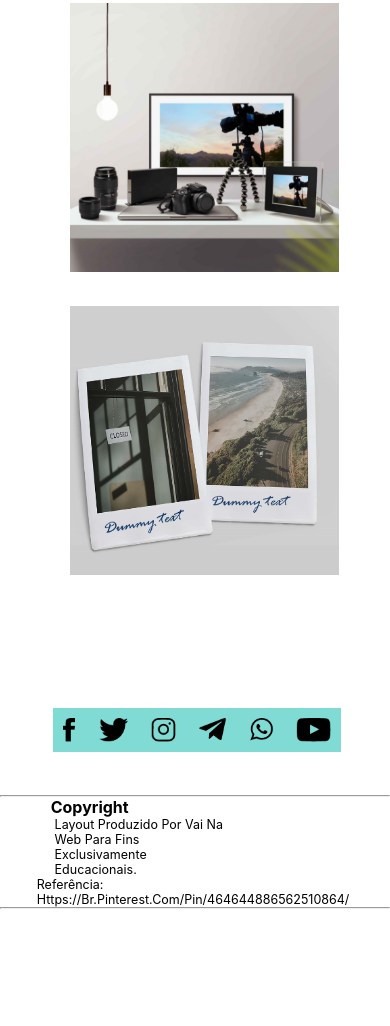
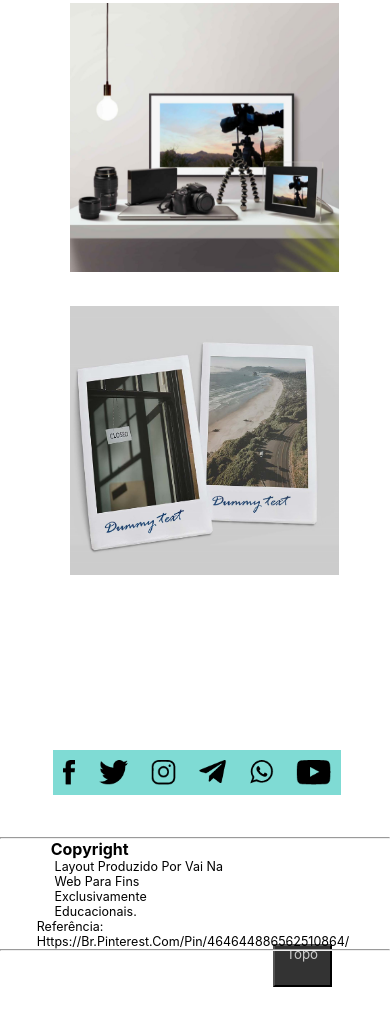
Before and after one commit to leovantine/Portflow, a plain HTML site: page index.html in a window 390 px wide. Shown: the part 3501-4527 px from the top of the page. Drawn offline with Linux system fonts and the light colour scheme.

Commit message:
Code concluded

```diff
--- a/index.html
+++ b/index.html
@@ -61,6 +61,9 @@
             </section>
         </main>
         <footer>
+            <a href="#">
+                <button class="up">Topo</button>
+                </a>
             <div class="medias">
                 <img src="./ImgPortflow/Img14.png" alt="image">
             </div>
--- a/style.css
+++ b/style.css
@@ -165,12 +165,16 @@ hr{
     bottom: 25px;
     font-weight: 700;
 }
+.up{
+    display: none;
+}
 .whomade{
     display: flex;
     justify-content: flex-end;
     position: relative;
     width: 92%;
     bottom: 50px;
+
 }
 .reference{
     display: flex;
@@ -315,5 +319,18 @@ hr{
         bottom: 30vh;
         background-color: #7FDBD4;
     }
-
+    .up{
+        display: flex;
+        justify-content: center;
+        position: relative;
+        bottom: 7vh;
+        left: 70vw;
+        width: 15vw;
+        height: 5vh;
+        background-color: #333333;
+        color: #CCCCCC;
+    }
+    a{
+        text-decoration: none;
+    }
 }
```
